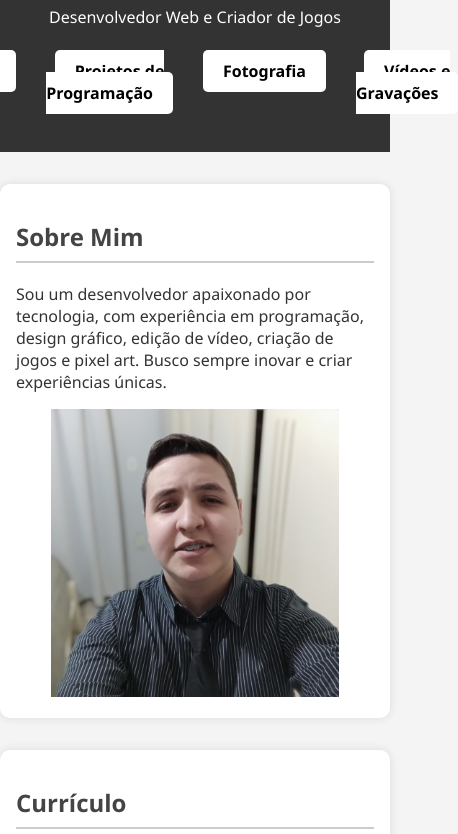
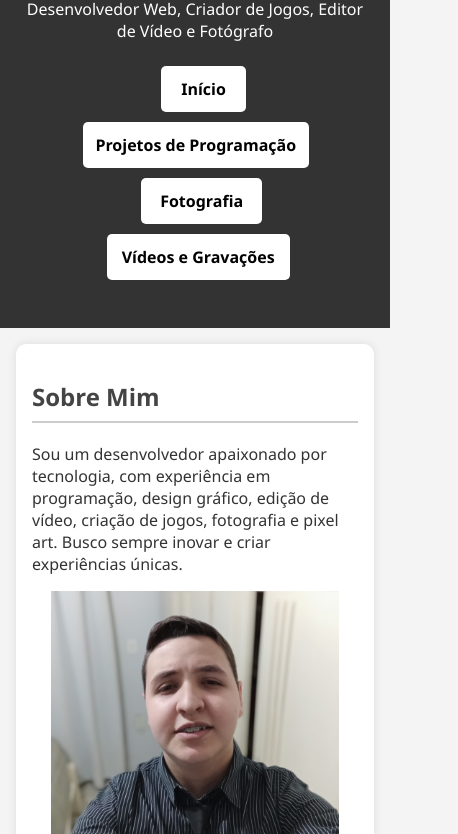
Before and after one commit to Isaac-GhostLolp/portifolio, a plain HTML site: page index.html in a window 390 px wide. Shown: the part 155-989 px from the top of the page, 458 px wide, since content can reach past the window. Drawn offline with Linux system fonts and the light colour scheme.

Commit message:
Add files via upload

```diff
--- a/index.html
+++ b/index.html
@@ -11,6 +11,7 @@
         color: #333;
         margin: 0;
         padding: 0;
+        overflow-x: hidden;
       }
       header {
         background-color: #333;
@@ -21,10 +22,12 @@
       nav ul {
         list-style: none;
         display: flex;
+        flex-wrap: wrap;
         justify-content: center;
-        gap: 30px;
+        gap: 10px;
         padding: 0;
-        margin-top: 2rem;
+        margin: 1.5rem auto;
+        max-width: 100%;
       }
 
       nav ul li {
@@ -109,12 +112,36 @@
         color: #0077cc;
         text-decoration: none;
       }
+
+      @media (max-width: 600px) {
+        nav ul {
+          flex-direction: column;
+          align-items: center;
+          gap: 10px;
+        }
+
+        nav a {
+          display: block;
+          width: 90%;
+          text-align: center;
+          padding: 12px;
+        }
+
+        header {
+          padding: 1.5rem 1rem;
+        }
+
+        section {
+          margin: 1rem;
+          padding: 1rem;
+        }
+      }
     </style>
   </head>
   <body>
     <header>
       <h1>Isaac Gonçalves – Portfólio</h1>
-      <p>Desenvolvedor Web e Criador de Jogos</p>
+      <p>Desenvolvedor Web, Criador de Jogos, Editor de Vídeo e Fotógrafo</p>
       <nav>
         <ul>
           <li><a href="./index.html">Início</a></li>
@@ -129,8 +156,8 @@
       <h2>Sobre Mim</h2>
       <p>
         Sou um desenvolvedor apaixonado por tecnologia, com experiência em
-        programação, design gráfico, edição de vídeo, criação de jogos e pixel
-        art. Busco sempre inovar e criar experiências únicas.
+        programação, design gráfico, edição de vídeo, criação de jogos,
+        fotografia e pixel art. Busco sempre inovar e criar experiências únicas.
       </p>
       <center>
         <img
```
